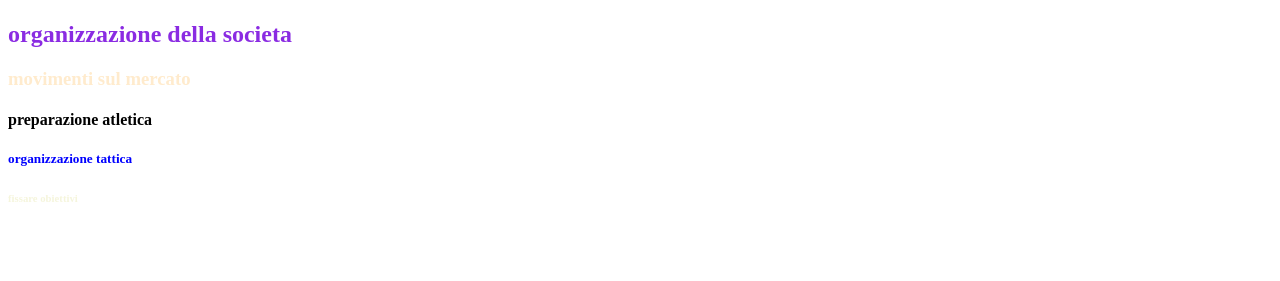
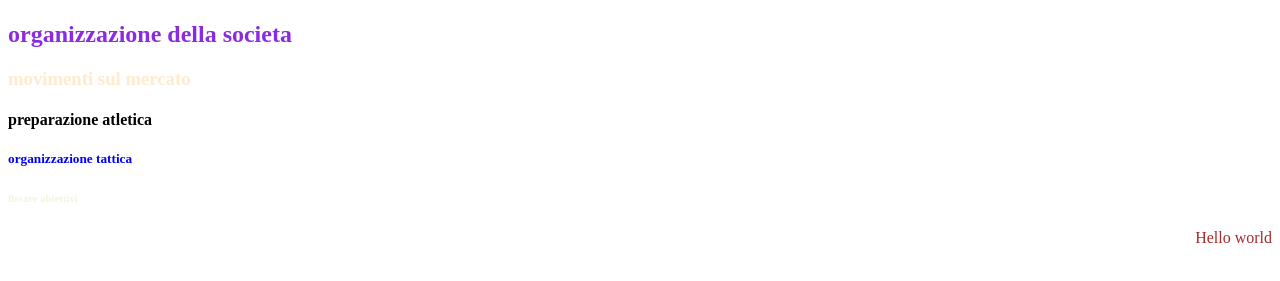
Before and after one commit to GiovanniTammaro9/html-e-css, a plain HTML site: page index.html in a window 1280 px wide. Shown: the part 93-374 px from the top of the page. Drawn offline with Linux system fonts and the light colour scheme.

Commit message:
aggiunta una classe con annessa regola css

```diff
--- a/index.html
+++ b/index.html
@@ -16,5 +16,6 @@
     <h4>preparazione atletica</h4>
     <h5 id="titolo">organizzazione tattica</h5>
     <h6>fissare obiettivi</h6>
+    <p class="center">Hello world</p>
 </body>
 </html>
--- a/style.css
+++ b/style.css
@@ -30,3 +30,5 @@ h6 {
 }
 
 #titolo {color: blue;}
+
+.center{color: brown;}
```
